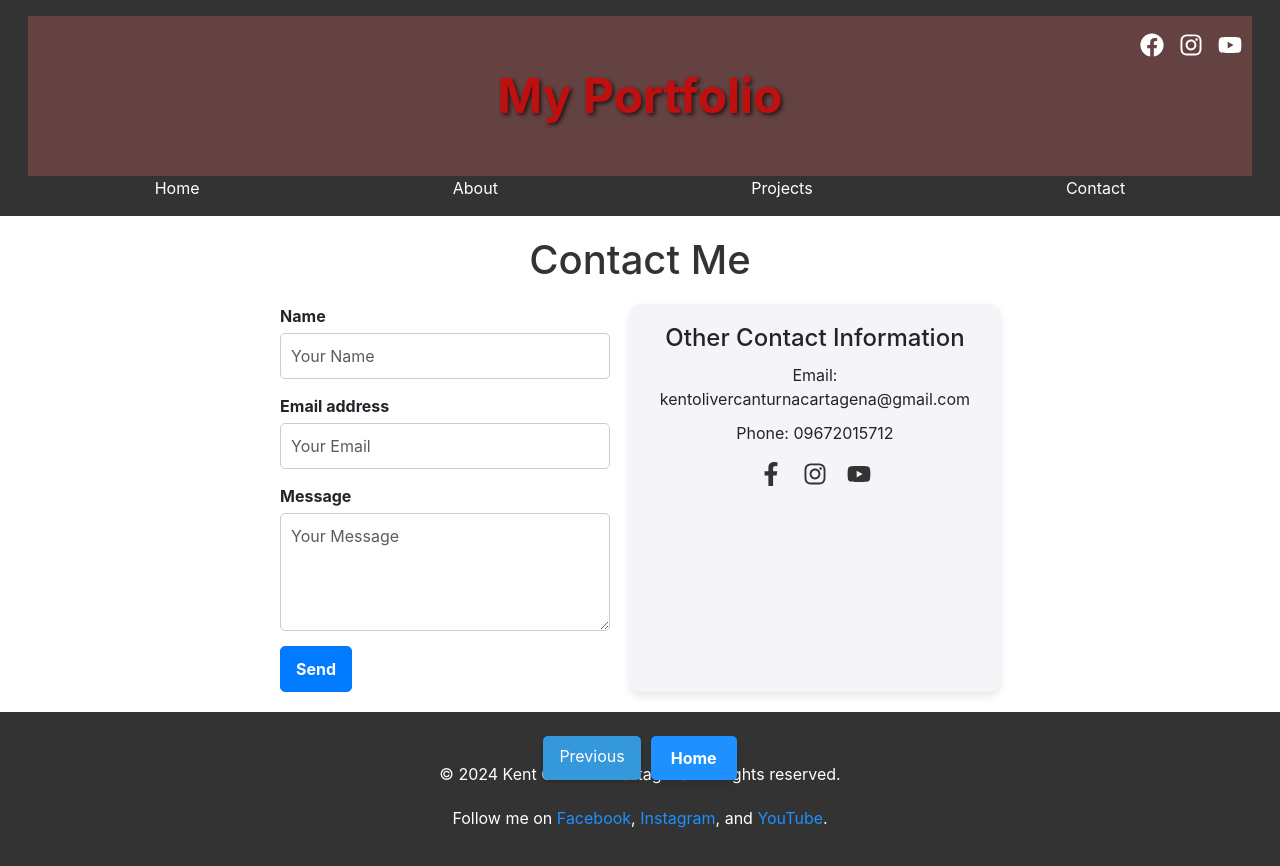
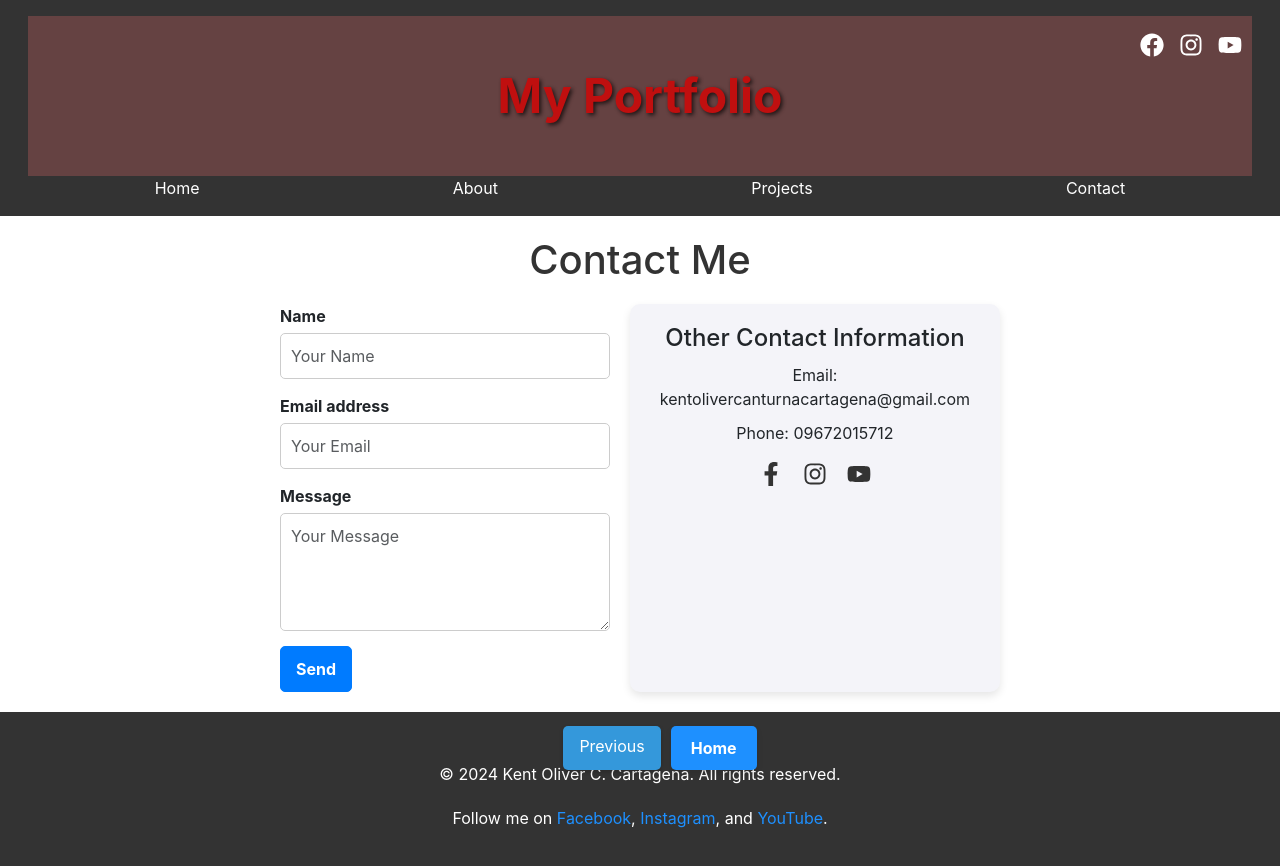
Before and after one commit to KeennttC/Portfolio, a React (Create React App) app: page /contact in a window 1280 px wide. Shown: the top 866 px of the page. Built offline with nearby package versions, Linux system fonts and the light colour scheme.

Commit message:
first commit

```diff
--- a/src/components/About.css
+++ b/src/components/About.css
@@ -9,7 +9,7 @@
   justify-content: center;
   align-items: center;
   padding: 20px; /* Adjust padding to suit your design */
-  animation: grow 0.5s ease-out; /* Faster grow animation */
+  animation: grow 0.5s ease-out, appear 0.5s ease-out; /* Faster grow animation and appear transition */
 }
 
 /* Container for the whole About page */
@@ -22,7 +22,7 @@
   width: 100%; /* Full width */
   padding: 40px;
   margin: 20px 0; /* Added margin for spacing */
-  animation: grow 0.5s ease-out; /* Faster grow animation */
+  animation: grow 0.5s ease-out, appear 0.5s ease-out; /* Faster grow animation and appear transition */
   display: flex;
   flex-direction: column; /* Stack items vertically */
   align-items: center; /* Center items horizontally */
@@ -35,7 +35,7 @@
   align-items: center; /* Center items horizontally */
   margin-bottom: 40px; /* Reduced space below the image */
   width: 100%; /* Full width */
-  animation: grow 0.5s ease-out; /* Faster grow animation */
+  animation: grow 0.5s ease-out, appear 0.5s ease-out; /* Faster grow animation and appear transition */
 }
 
 /* Profile image styling */
@@ -48,7 +48,7 @@
   border: 6px solid #fff;
   box-shadow: 0 6px 12px rgba(0, 0, 0, 0.2);
   margin-bottom: 20px; /* Margin below image */
-  animation: grow 0.5s ease-out; /* Faster grow animation */
+  animation: grow 0.5s ease-out, appear 0.5s ease-out; /* Faster grow animation and appear transition */
 }
 
 /* Styling for the about text */
@@ -61,7 +61,7 @@
   padding: 20px;
   margin-bottom: 10px; /* Adjusted bottom margin to reduce space */
   box-shadow: 0 8px 16px rgba(0, 0, 0, 0.1);
-  animation: grow 0.5s ease-out; /* Faster grow animation */
+  animation: grow 0.5s ease-out, appear 0.5s ease-out; /* Faster grow animation and appear transition */
   text-align: center; /* Center text inside the block */
 }
 
@@ -87,7 +87,7 @@
   box-shadow: 0 4px 8px rgba(0, 0, 0, 0.1);
   margin-top: 0; /* Removed top margin to reduce space */
   margin-bottom: 1.5rem; /* Adjusted bottom margin for better spacing */
-  animation: grow 0.5s ease-out; /* Faster grow animation */
+  animation: grow 0.5s ease-out, appear 0.5s ease-out; /* Faster grow animation and appear transition */
   text-align: center; /* Center text inside the block */
 }
 
@@ -98,7 +98,7 @@
   flex-wrap: wrap;
   gap: 20px;
   width: 100%;
-  animation: grow 0.5s ease-out; /* Faster grow animation */
+  animation: grow 0.5s ease-out, appear 0.5s ease-out; /* Faster grow animation and appear transition */
 }
 
 /* Skills and Experience section styling */
@@ -112,7 +112,7 @@
   min-width: 200px; /* Reduced width */
   min-height: 400px; /* Increased height */
   box-shadow: 0 4px 8px rgba(0, 0, 0, 0.1);
-  animation: grow 0.5s ease-out; /* Faster grow animation */
+  animation: grow 0.5s ease-out, appear 0.5s ease-out; /* Faster grow animation and appear transition */
 }
 
 /* Titles for skills and experience */
@@ -182,3 +182,15 @@
     padding: 10px; /* Adjust padding for smaller screens */
   }
 }
+
+/* Keyframes for Appear Animation */
+@keyframes appear {
+  0% {
+    opacity: 0;
+    transform: translateY(20px); /* Optional: add vertical movement */
+  }
+  100% {
+    opacity: 1;
+    transform: translateY(0); /* Reset vertical movement */
+  }
+}
--- a/src/components/Contact.css
+++ b/src/components/Contact.css
@@ -152,6 +152,8 @@ body {
   width: 100%;
   max-width: 200px;
   z-index: 1000;
+  border-radius: 10px; /* Rounded corners */
+  padding: 10px; /* Padding around the buttons */
 }
 
 .nav-button {
@@ -165,13 +167,10 @@ body {
   border-radius: 5px;
   box-shadow: 0 2px 4px rgba(0, 0, 0, 0.2);
   transition: background-color 0.3s, transform 0.2s;
+  margin: 0 5px; /* Margin for spacing between buttons */
 }
 
 .nav-button:hover {
   background-color: #2980b9;
   transform: scale(1.05);
 }
-
-.navigation-buttons .nav-button {
-  margin: 0 5px;
-}
--- a/src/components/Layout.css
+++ b/src/components/Layout.css
@@ -5,5 +5,5 @@
   }
 
   .main-content {
-    flex: 1;
+    flex: 0%;
   }
--- a/src/components/Projects.css
+++ b/src/components/Projects.css
@@ -124,7 +124,8 @@
 /* Project Image */
 .project-image {
   width: 100%; /* Ensure the image fills the container width */
-  height: 300px; /* Consistent height for images */
+  height: auto; /* Auto height to maintain aspect ratio */
+  max-height: 300px; /* Set max-height to control image size */
   object-fit: cover; /* Ensure images are cropped to fit the dimensions */
   border: 5px solid black; /* Black border added */
   transition: transform 0.3s; /* Add transition for hover effect */
@@ -134,6 +135,7 @@
   transform: scale(1.05); /* Slightly enlarge the image on hover */
 }
 
+/* Project Info */
 .project-info {
   padding: 20px; /* Increased padding for better spacing */
   background-color: #f0f0f0; /* Light grey background */
@@ -164,14 +166,14 @@
 /* Navigation Buttons Styling */
 .navigation-buttons {
   display: flex;
-  justify-content: center;
-  position: fixed;
-  bottom: 20px;
-  left: 50%;
-  transform: translateX(-50%);
-  width: 100%;
-  max-width: 200px;
-  z-index: 1000;
+  justify-content: space-between; /* Spread the buttons apart */
+  position: fixed; /* Fixed positioning so it stays at the bottom */
+  bottom: 20px; /* Distance from the bottom of the viewport */
+  left: 0;
+  right: 0;
+  margin: 0 20px; /* Add horizontal margin */
+  box-sizing: border-box; /* Include margin in the element's width */
+  z-index: 1000; /* Ensure it is above other content */
 }
 
 .nav-button {
@@ -192,10 +194,6 @@
   transform: scale(1.05);
 }
 
-.navigation-buttons .nav-button {
-  margin: 0 5px;
-}
-
 /* Modal Overlay */
 .modal-overlay {
   position: fixed;
@@ -207,28 +205,32 @@
   display: flex;
   justify-content: center;
   align-items: center;
-  z-index: 1000;
+  z-index: 1000; /* Ensure overlay is below modal content */
   visibility: hidden; /* Hidden by default */
   opacity: 0;
   transition: opacity 0.3s ease, visibility 0.3s ease;
+  pointer-events: none; /* Prevent interactions when hidden */
 }
 
 .modal-overlay.visible {
   visibility: visible;
   opacity: 1;
+  pointer-events: auto; /* Allow interactions when visible */
 }
 
 .modal-content {
   background: #fff;
   padding: 20px;
   border-radius: 8px;
-  max-width: 80%;
-  max-height: 70%;
-  overflow: auto;
+  max-width: 90%; /* Ensure modal fits within viewport */
+  max-height: 80%; /* Ensure modal fits within viewport */
+  overflow: auto; /* Enable scrolling if content overflows */
+  z-index: 1001; /* Ensure modal content is above the overlay */
 }
 
 .modal-image {
   width: 100%;
   height: auto;
   border-radius: 8px;
+  pointer-events: auto; /* Ensure image can be clicked */
 }
--- a/src/components/Projects.js
+++ b/src/components/Projects.js
@@ -8,10 +8,12 @@ function Projects() {
 
   const handleOpenModal = (imageSrc) => {
     setModalImage(imageSrc);
+    document.body.style.overflow = 'hidden'; // Prevent scrolling when modal is open
   };
 
   const handleCloseModal = () => {
     setModalImage(null);
+    document.body.style.overflow = 'auto'; // Restore scrolling when modal is closed
   };
 
   return (
@@ -80,7 +82,7 @@ function Projects() {
           </div>
 
           {modalImage && (
-            <div className="modal-overlay" onClick={handleCloseModal}>
+            <div className="modal-overlay visible" onClick={handleCloseModal}>
               <div className="modal-content" onClick={(e) => e.stopPropagation()}>
                 <img src={modalImage} alt="Project Preview" className="modal-image" />
               </div>
```
Also changed, not shown: public/index.html (+5 -5 lines).
